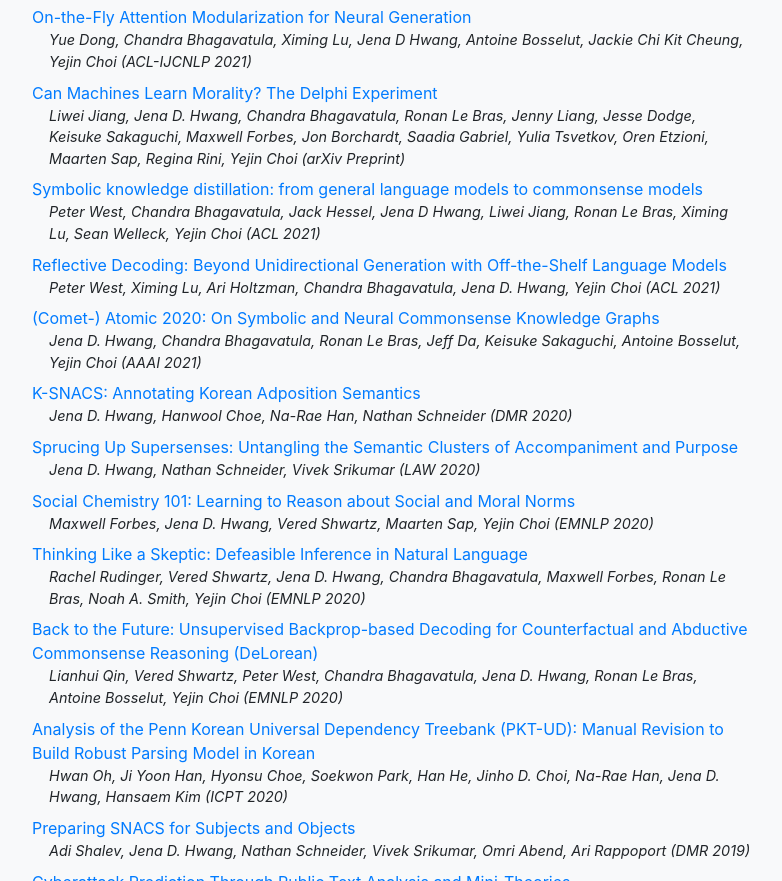
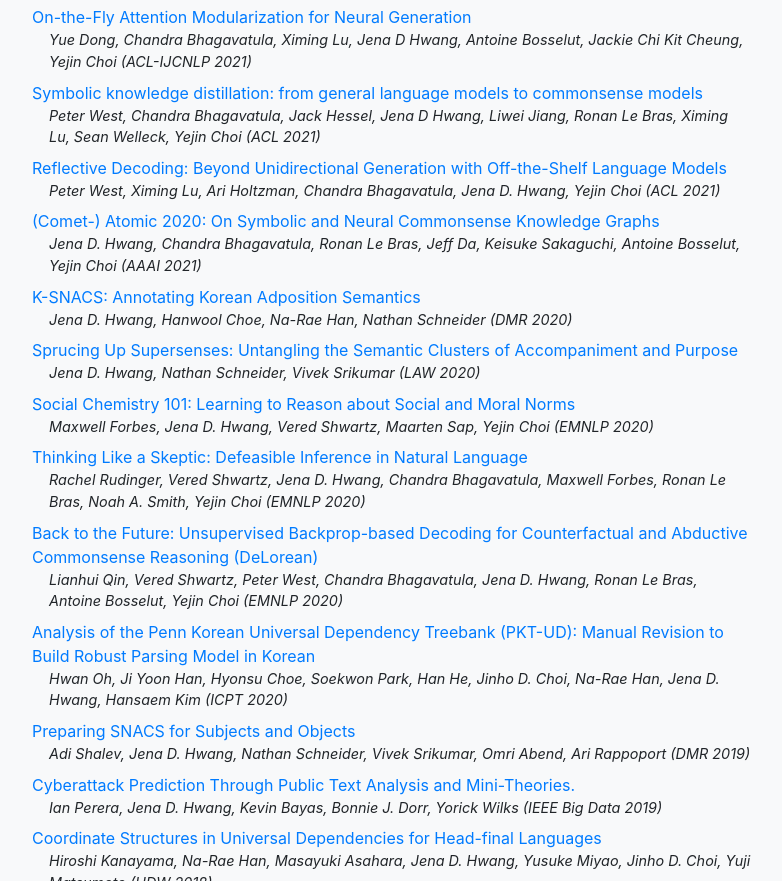
Before and after one commit to jenahwang/jenahwang.github.io, a plain HTML site: page index.html in a window 1280 px wide. Shown: the part 1072-1953 px from the top of the page, without its empty margins (348-1130 px from the left). Drawn offline with nearby package versions, Linux system fonts and the light colour scheme; a script that the page names is missing; some icons are missing.

Commit message:
updated index

```diff
--- a/index.html
+++ b/index.html
@@ -95,12 +95,6 @@
                         </div>
 
                         <div class="pub-line">
-                            <div class="col-12 pub-title"><a href="https://arxiv.org/abs/2110.07574">Can Machines Learn Morality? The Delphi Experiment</a></div>
-                            <div class="col-12 pub-authors">Liwei Jiang, Jena D. Hwang, Chandra Bhagavatula, Ronan Le Bras, Jenny Liang, Jesse Dodge, Keisuke Sakaguchi, Maxwell Forbes, Jon Borchardt, Saadia Gabriel,
-                                Yulia Tsvetkov, Oren Etzioni, Maarten Sap, Regina Rini, Yejin Choi (arXiv Preprint)</div>
-                        </div>
-
-                        <div class="pub-line">
                             <div class="col-12 pub-title"><a href="https://aclanthology.org/2022.naacl-main.341/">Symbolic knowledge distillation: from general language models to commonsense models</a></div>
                             <div class="col-12 pub-authors">Peter West, Chandra Bhagavatula, Jack Hessel, Jena D Hwang, Liwei Jiang, Ronan Le Bras, Ximing Lu, Sean Welleck, Yejin Choi (ACL 2021)</div>
                         </div>
```
